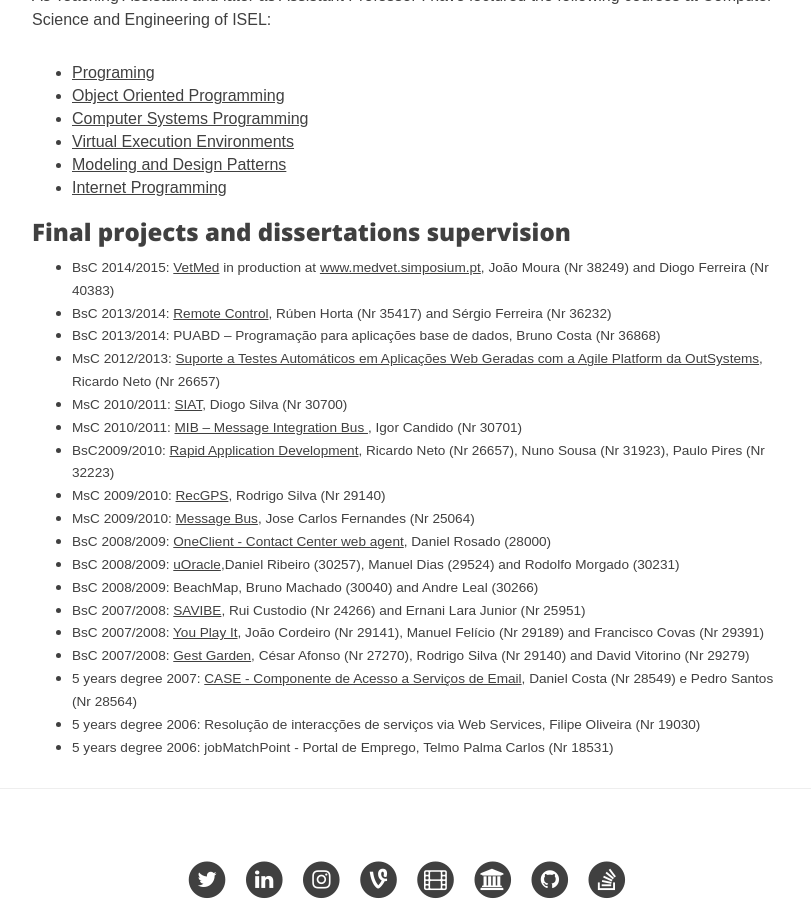
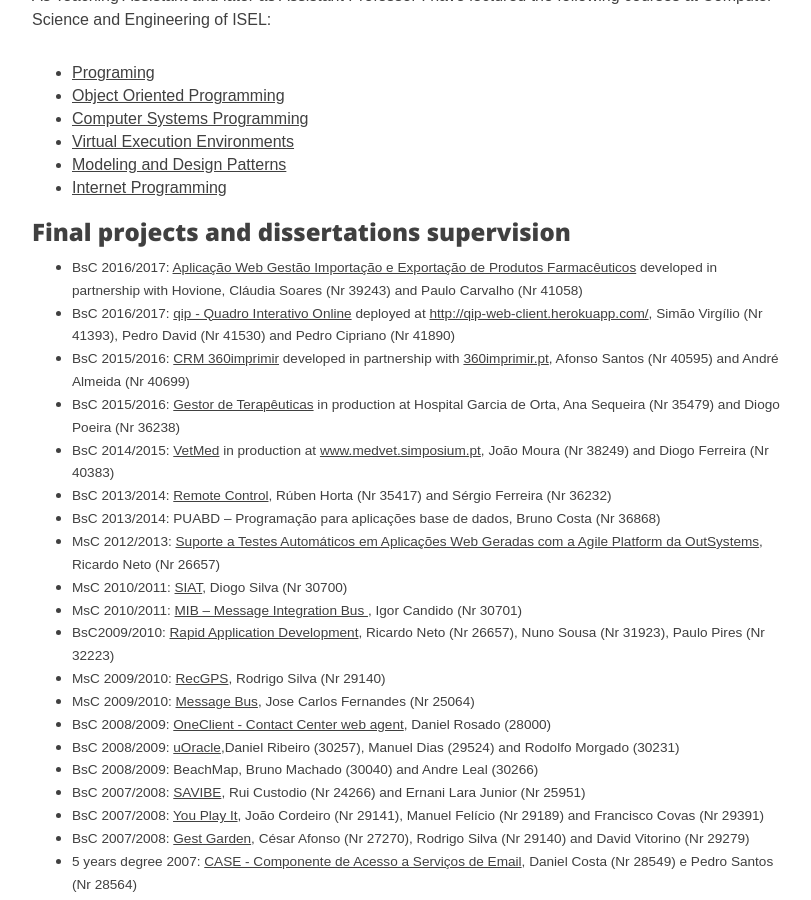
Before and after one commit to fmcarvalho/fmcarvalho.github.io, a Jekyll site: the page built from lecturer.markdown, in a window 1280 px wide and 900 px high, scrolled down 529 px. Shown: the whole window, without its empty margins (233-1044 px from the left). Built offline with Jekyll 4.4.1, drawn with Linux system fonts in a browser that asks for light colours; nearby versions of some CDN libraries.

Commit message:
Add 4 BsC final projects to lecturer

```diff
--- a/lecturer.markdown
+++ b/lecturer.markdown
@@ -18,8 +18,10 @@
 
 
 ### Final projects and dissertations supervision
-
-
+* <small>BsC 2016/2017: [Aplicação Web Gestão Importação e Exportação de Produtos Farmacêuticos](/img/pfc-posters/2017-impfarm.pdf) developed in partnership with Hovione, Cláudia Soares (Nr 39243) and Paulo Carvalho (Nr 41058)</small>
+* <small>BsC 2016/2017: [qip - Quadro Interativo Online](/img/pfc-posters/2017-qip.pdf) deployed at [http://qip-web-client.herokuapp.com/](http://qip-web-client.herokuapp.com/), Simão Virgílio (Nr 41393), Pedro David (Nr 41530) and Pedro Cipriano (Nr 41890)</small>
+* <small>BsC 2015/2016: [CRM 360imprimir](/img/pfc-posters/2016-crm360.pdf) developed in partnership with [360imprimir.pt](https://www.360imprimir.pt/), Afonso Santos (Nr 40595) and André Almeida (Nr 40699)</small>
+* <small>BsC 2015/2016: [Gestor de Terapêuticas](/img/pfc-posters/2016-tapgest.pdf) in production at Hospital Garcia de Orta, Ana Sequeira (Nr 35479) and Diogo Poeira (Nr 36238)</small>
 * <small>BsC 2014/2015: [VetMed](/img/pfc-posters/2015-medvet.pdf) in production at [www.medvet.simposium.pt](http://www.medvet.simposium.pt/), João Moura (Nr 38249) and Diogo Ferreira (Nr 40383)</small>
 * <small>BsC 2013/2014: [Remote Control](/img/pfc-posters/2014-remote-control.pdf), Rúben Horta (Nr 35417) and Sérgio Ferreira (Nr 36232)</small>
 * <small>BsC 2013/2014: PUABD -- Programação para aplicações base de dados,  Bruno Costa (Nr 36868)</small>
```
Also changed, not shown: 4 other files.
